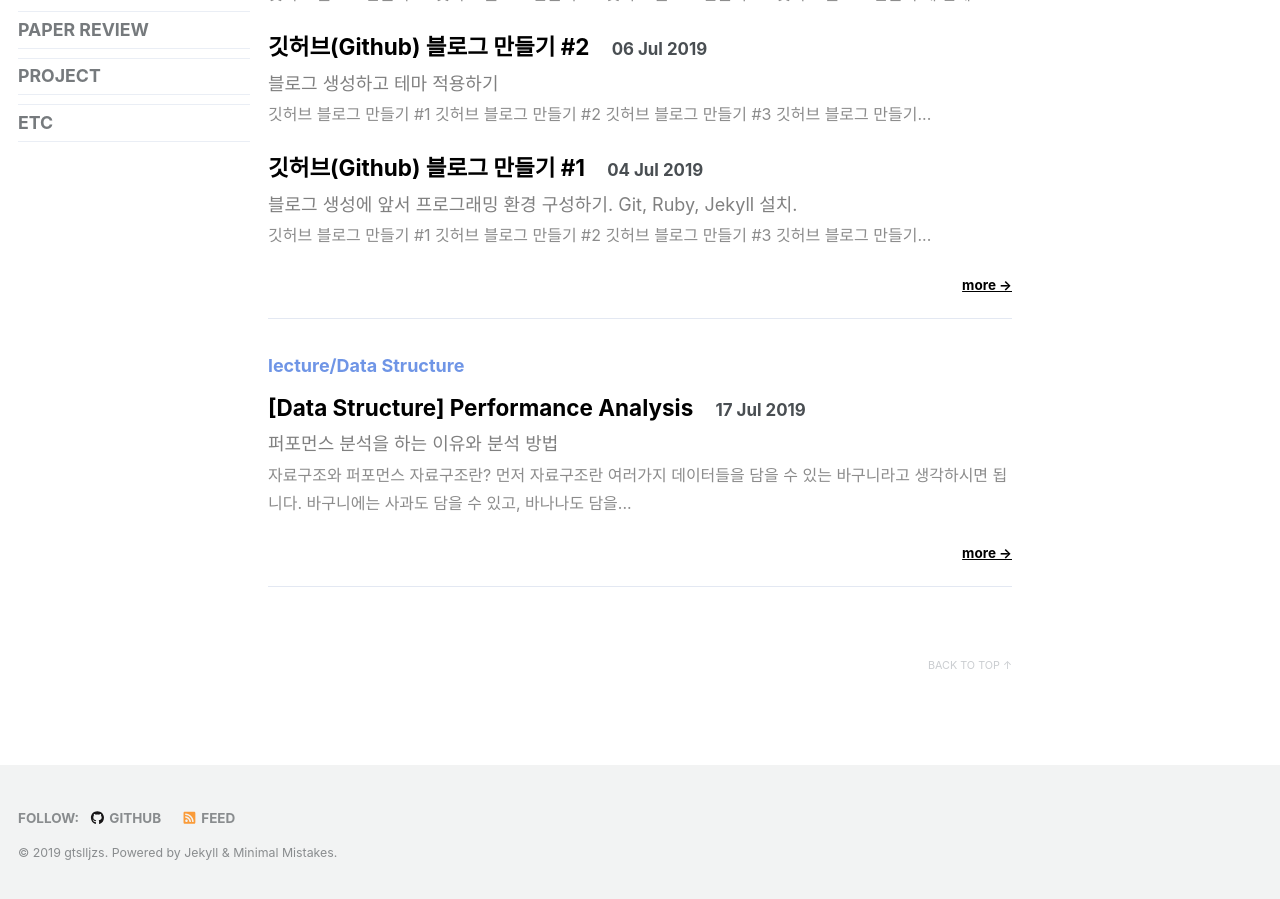
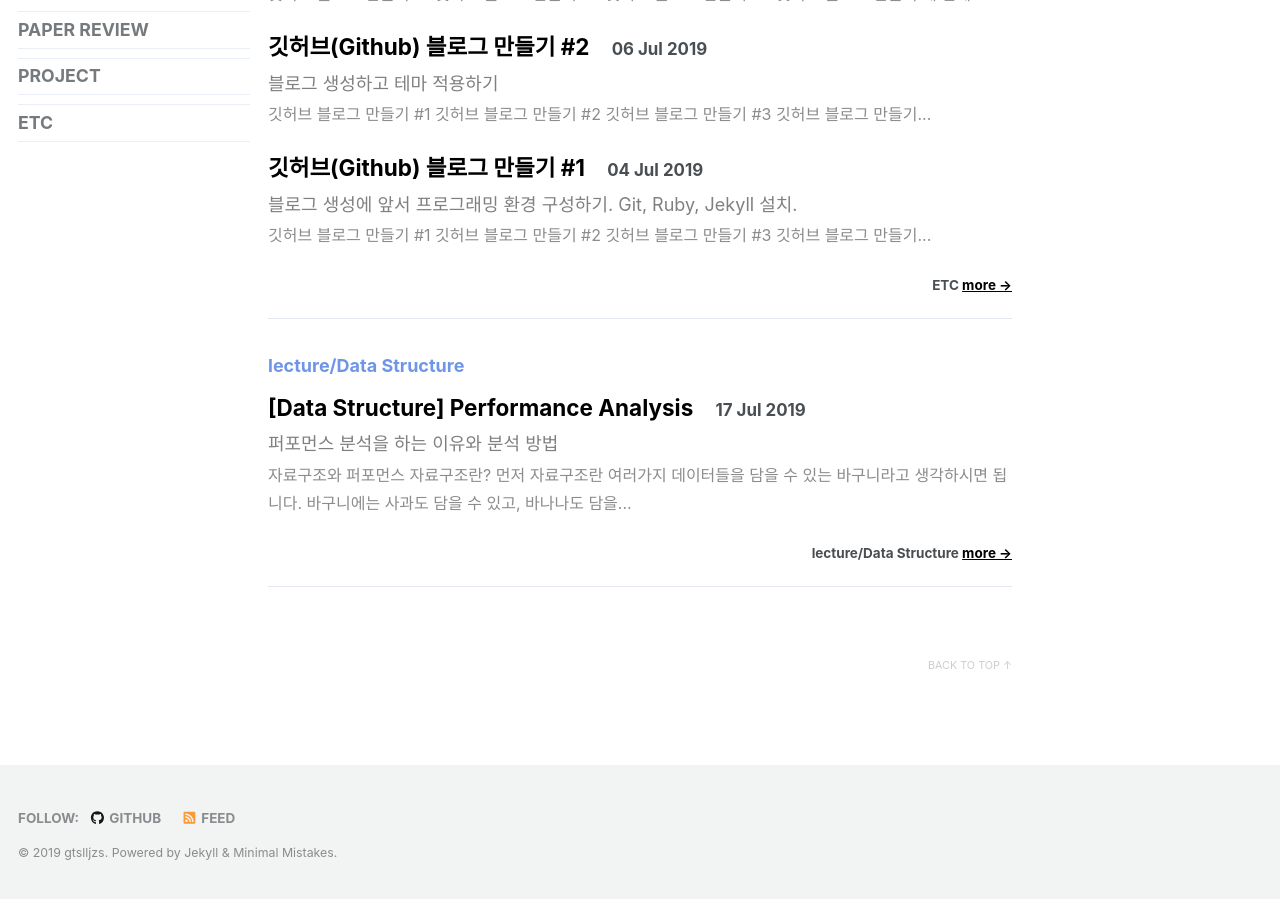
Before and after one commit to hyewonchoi4999/hyewonchoi4999.github.io, a Jekyll site: the page built from _pages/posts.md, in a window 1280 px wide and 900 px high, scrolled down 353 px. Built offline with Jekyll 4.4.1, drawn with Linux system fonts in a browser that asks for light colours; cached includes are drawn as plain includes; nearby versions of some CDN libraries; some web fonts are replaced.

Commit message:
category name test

```diff
--- a/_layouts/leaderboard.html
+++ b/_layouts/leaderboard.html
@@ -23,6 +23,7 @@ layout: archive
       {% endfor %}
       </div>
       <h5 align="right">
+        {{category[0]}}
         <a href="/categories/{{category[0]}}" class="more">{{ 'more' }} &rarr;</a>
       </h5>
     </section>
```
